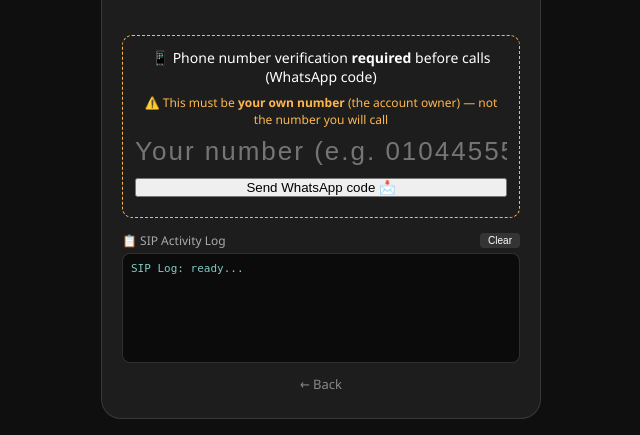
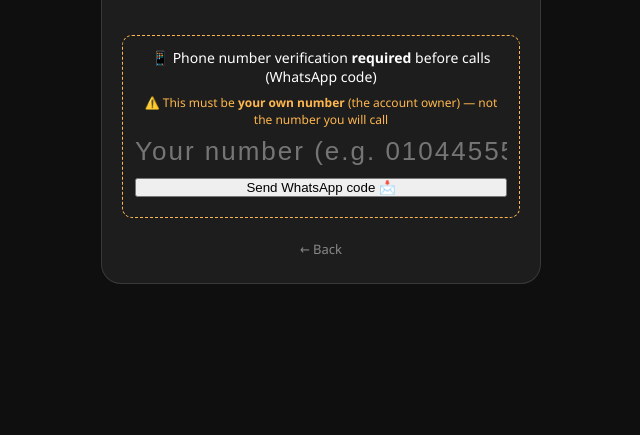
Before and after one commit to abdalrahmanismail340-droid/Esimeasy, a Flask app: template templates/dialer.html in a window 1280 px wide. Shown: the part 618-1053 px from the top of the page, without its empty margins (319-959 px from the left). After the commit the page ends 902 px from the top, so only its background shows below. Run offline with Flask 3, Linux system fonts and the light colour scheme; the template is opened without the code that fills it, so the values that code supplies are empty.

Commit message:
ui: remove SIP activity log from dialer

```diff
--- a/templates/dialer.html
+++ b/templates/dialer.html
@@ -21,10 +21,6 @@
   .hang-btn { width: 64px; height: 64px; border-radius: 50%; border: none; font-size: 26px; cursor: pointer; background: #c62828; color: #fff; display: none; }
   .status { font-size: 14px; color: #ffd54f; min-height: 22px; margin-bottom: 6px; word-break: break-word; }
   .timer { font-size: 15px; color: #81c784; min-height: 20px; direction: ltr; }
-  .log-container { margin-top: 14px; text-align: left; direction: ltr; }
-  .log-header { display: flex; justify-content: space-between; align-items: center; margin-bottom: 4px; font-size: 12px; color: #aaa; }
-  .log-header button { background: rgba(255,255,255,0.1); border: none; color: #fff; padding: 2px 8px; border-radius: 4px; cursor: pointer; font-size: 10px; }
-  .sip-log { background: rgba(0,0,0,0.6); border: 1px solid rgba(255,255,255,0.15); border-radius: 8px; padding: 8px; font-family: monospace; font-size: 11px; color: #80cbc4; height: 110px; overflow-y: auto; white-space: pre-wrap; word-break: break-all; }
   .back { display: inline-block; margin-top: 12px; color: #888; text-decoration: none; font-size: 13px; }
   input.num { width: 100%; background: transparent; border: none; color: #fff; font-size: 26px; text-align: center; letter-spacing: 2px; outline: none; direction: ltr; }
 </style>
@@ -56,24 +52,12 @@
     </div>
     <div id="authMsg" style="font-size:13px; margin-top:8px;"></div>
   </div>
-  <div class="log-container">
-    <div class="log-header">
-      <span>📋 SIP Activity Log</span>
-      <button onclick="document.getElementById('sipLog').textContent='SIP Log cleared...'">Clear</button>
-    </div>
-    <div class="sip-log" id="sipLog">SIP Log: ready...</div>
-  </div>
   <a class="back" href="/">← Back</a>
 </div>
 <audio id="remoteAudio" autoplay playsinline></audio>
 
 <script>
-const sipLogEl = document.getElementById('sipLog');
-function logSip(msg) {
-  const t = new Date().toLocaleTimeString('en-US', { hour12: false });
-  sipLogEl.textContent += `\n[${t}] ${msg}`;
-  sipLogEl.scrollTop = sipLogEl.scrollHeight;
-}
+function logSip(msg) { /* removed */ }
 
 const pad = document.getElementById('pad');
 const numInput = document.getElementById('numInput');
@@ -654,7 +638,6 @@ callBtn.onclick = async () => {
   const number = raw.startsWith(detectedPrefix) ? raw.substring(detectedPrefix.length) : raw;
   setStatus('Preparing call...');
   timerEl.textContent = '';
-  sipLogEl.textContent = 'SIP Log: starting call...';
   remoteAudio.play().catch(() => {});
   callBtn.style.display = 'none';
   try {
```
